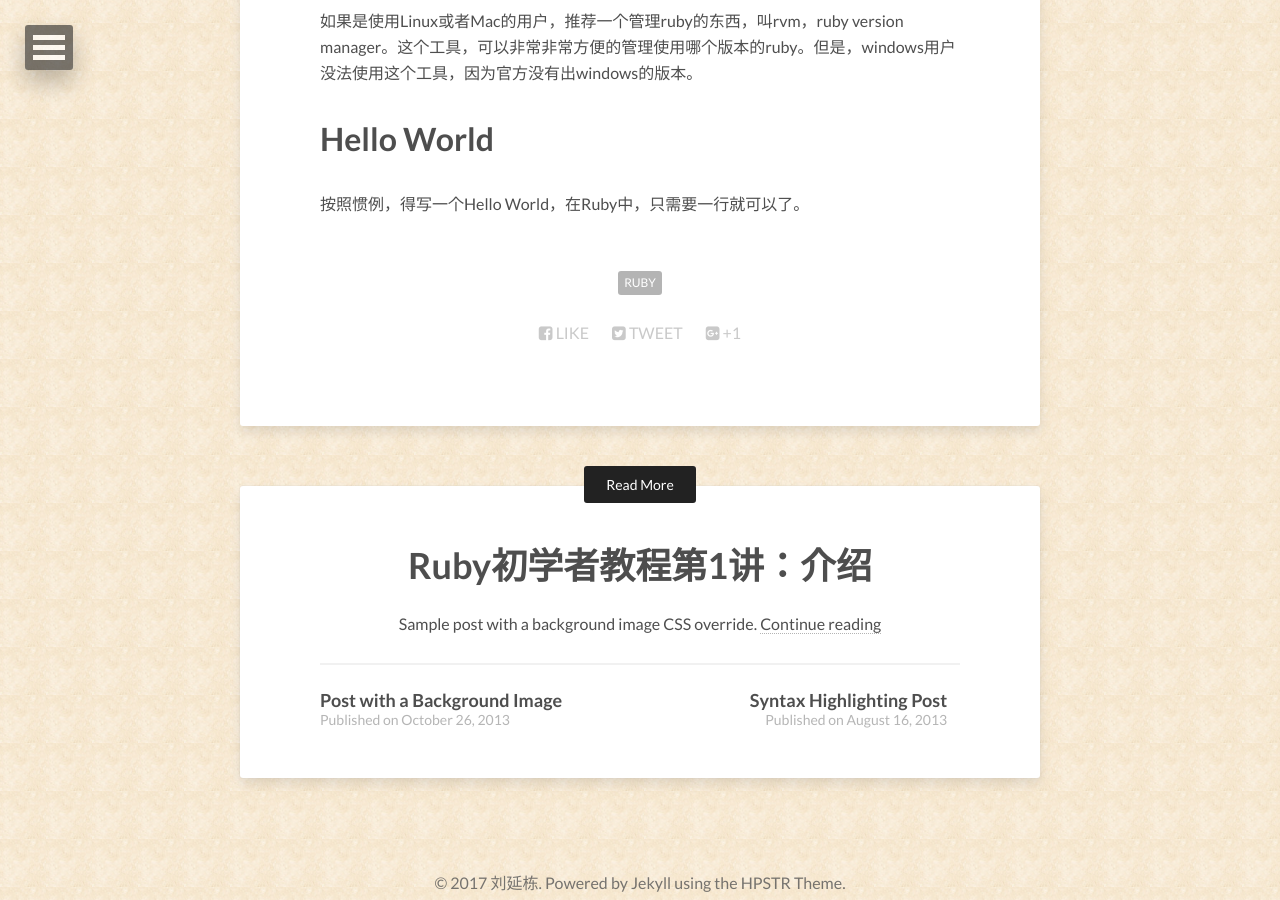
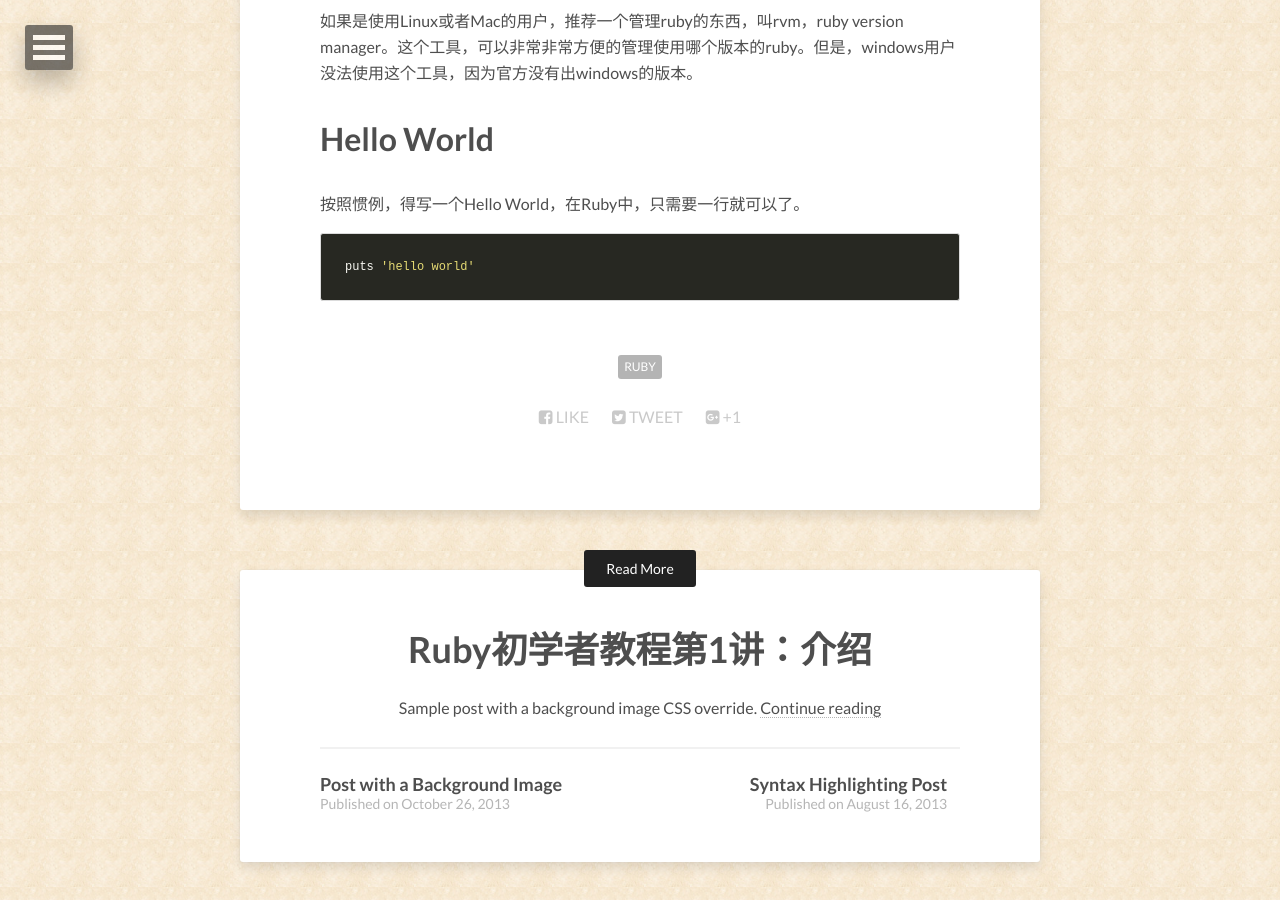
Before and after one commit to snowdj/econapple, a Jekyll site: the page built from _posts/2017-01-16-Ruby-for-Beginners-02.md, in a window 1280 px wide and 900 px high, scrolled down 1225 px. Built offline with Jekyll 4.4.1, drawn with Linux system fonts in a browser that asks for light colours; nearby versions of some CDN libraries.

Commit message:
添加ruby代码

````diff
--- a/_posts/2017-01-16-Ruby-for-Beginners-02.md
+++ b/_posts/2017-01-16-Ruby-for-Beginners-02.md
@@ -39,3 +39,6 @@ image:
 # Hello World<a id="sec-4" name="sec-4"></a>
 
 按照惯例，得写一个Hello World，在Ruby中，只需要一行就可以了。
+```ruby
+puts 'hello world'
+```
````
